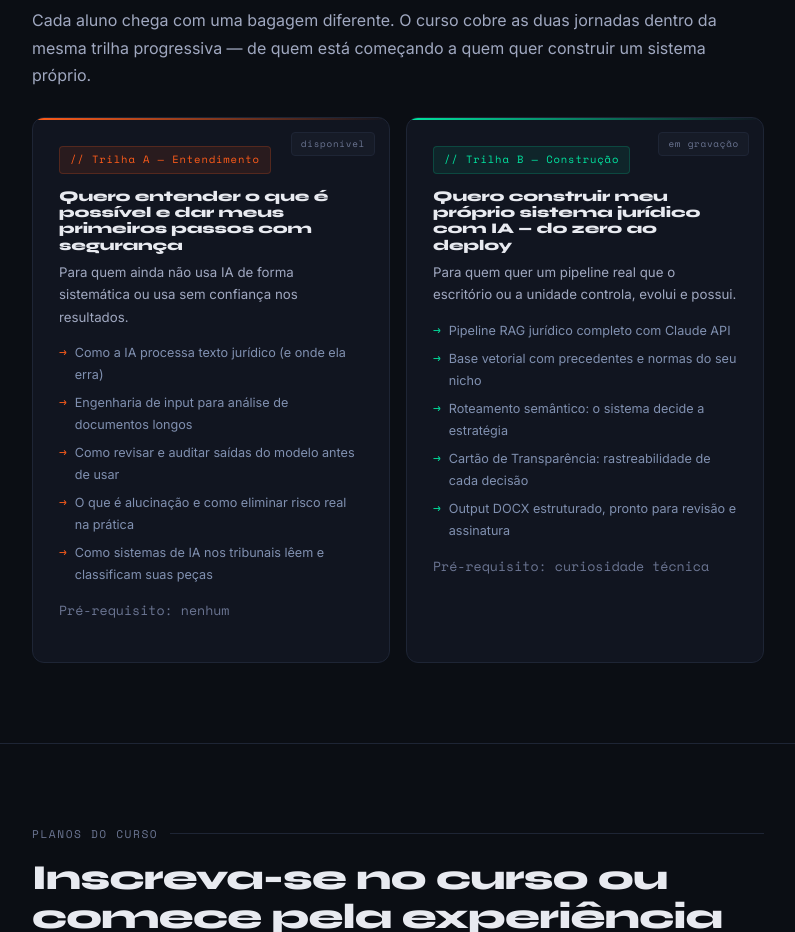
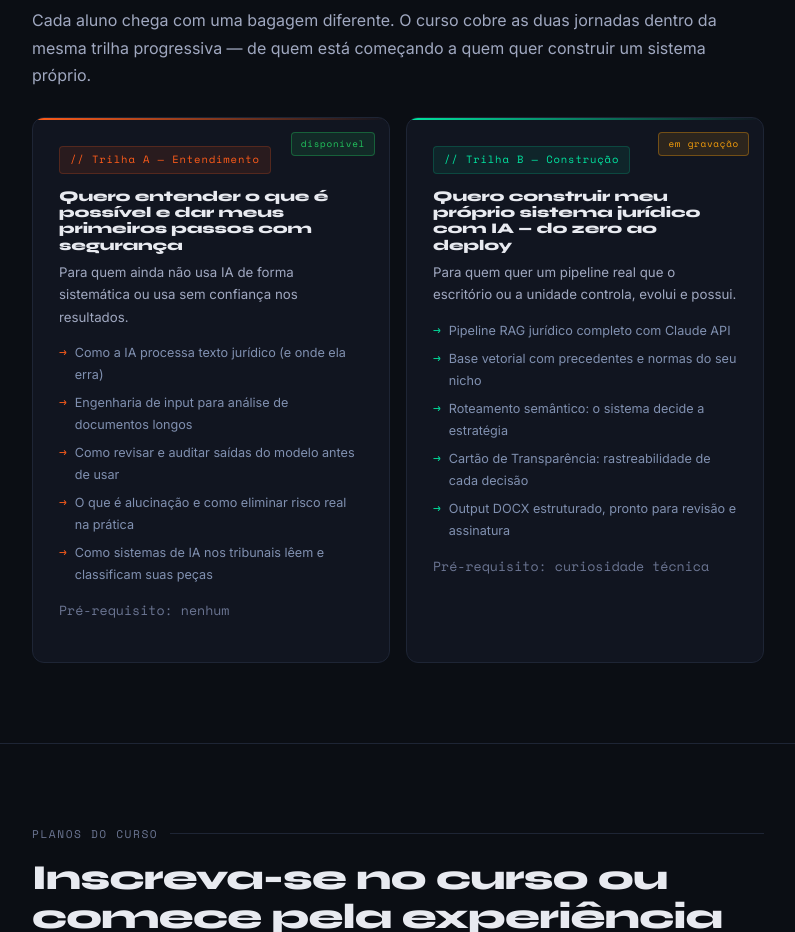
Before and after one commit to pbms01/ia-juridica-por-dentro-2026, a website: page index.html in a window 1280 px wide. Shown: the part 3000-3932 px from the top of the page, without its empty margins (242-1037 px from the left). Drawn offline with nearby package versions, Linux system fonts and the light colour scheme.

Commit message:
Diferencia visualmente os selos das trilhas A e B
- .coming-badge.live (verde): selo 'disponível' da Trilha A — sinaliza
  conteúdo pronto e publicado.
- .coming-badge.recording (âmbar): selo 'em gravação' da Trilha B —
  sinaliza produção em andamento, não pronta.
- Mantida a regra base .coming-badge cinza neutra para fallback ou
  novos selos sem semântica de status definida.

```diff
--- a/index.html
+++ b/index.html
@@ -139,6 +139,8 @@ nav{padding:20px 24px;display:flex;align-items:center;justify-content:space-betw
 .path-card.b .path-list li::before{color:var(--green)}
 .prereq{margin-top:14px;font-family:var(--mono);font-size:.66rem;color:var(--muted)}
 .coming-badge{position:absolute;top:14px;right:14px;font-family:var(--mono);font-size:.58rem;letter-spacing:.08em;padding:3px 9px;border-radius:4px;background:var(--bg3);color:var(--muted);border:1px solid var(--border)}
+.coming-badge.live{background:rgba(34,197,94,.12);color:#22c55e;border-color:rgba(34,197,94,.35)}
+.coming-badge.recording{background:rgba(245,158,11,.12);color:#f59e0b;border-color:rgba(245,158,11,.35)}
 
 /* TERMINAL */
 .terminal-wrap{background:#080b10;border:1px solid var(--border);border-radius:12px;overflow:hidden;margin:36px 0;box-shadow:0 20px 60px rgba(0,0,0,.5)}
@@ -377,7 +379,7 @@ footer{padding:28px 24px;text-align:center;border-top:1px solid var(--border);fo
 
     <div class="paths-grid">
       <div class="path-card a">
-        <div class="coming-badge">disponível</div>
+        <div class="coming-badge live">disponível</div>
         <div class="path-tag">// Trilha A — Entendimento</div>
         <h3>Quero entender o que é possível e dar meus primeiros passos com segurança</h3>
         <p>Para quem ainda não usa IA de forma sistemática ou usa sem confiança nos resultados.</p>
@@ -391,7 +393,7 @@ footer{padding:28px 24px;text-align:center;border-top:1px solid var(--border);fo
         <p class="prereq">Pré-requisito: nenhum</p>
       </div>
       <div class="path-card b">
-        <div class="coming-badge">em gravação</div>
+        <div class="coming-badge recording">em gravação</div>
         <div class="path-tag">// Trilha B — Construção</div>
         <h3>Quero construir meu próprio sistema jurídico com IA — do zero ao deploy</h3>
         <p>Para quem quer um pipeline real que o escritório ou a unidade controla, evolui e possui.</p>
```
